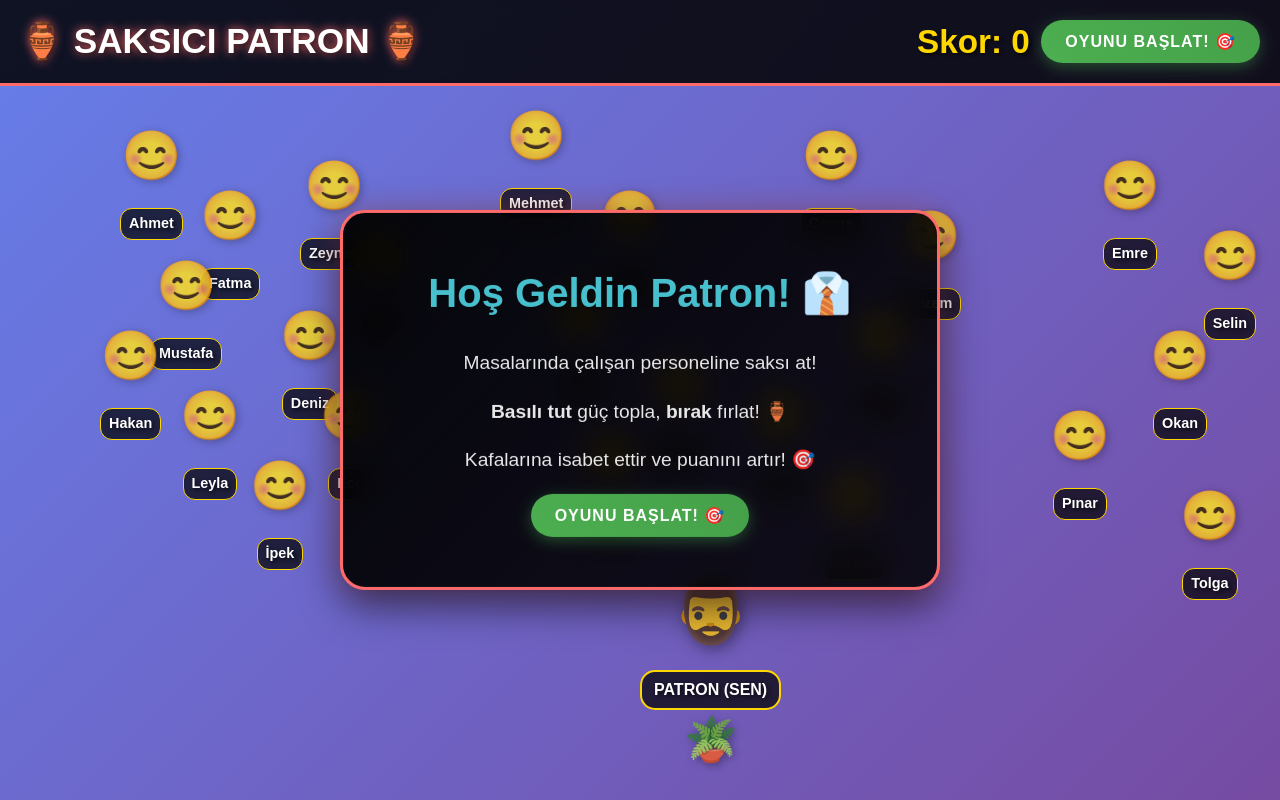
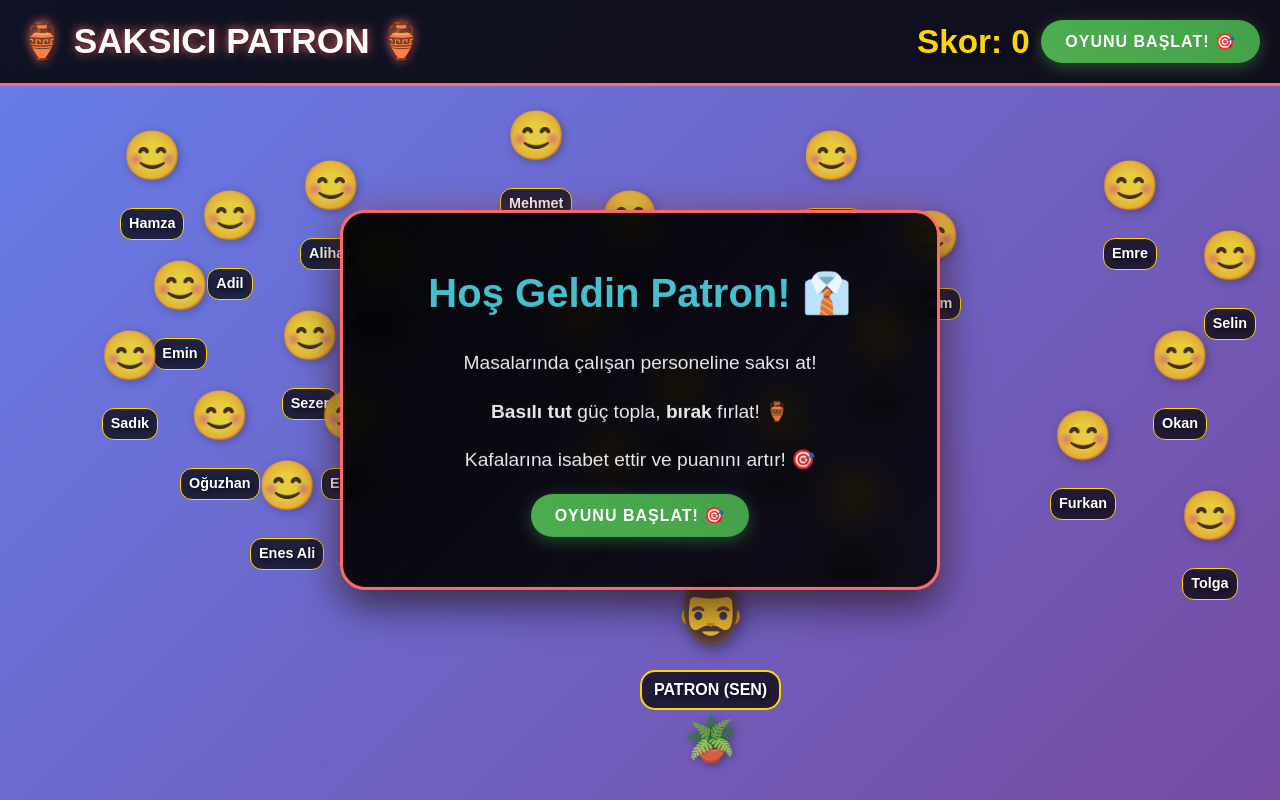
Before and after one commit to oguzhandedekoca/SaksiciPatron, a React (Vite) app: page / in a window 1280 px wide. Built offline with nearby package versions, Linux system fonts and the light colour scheme.

Commit message:
name fix

```diff
--- a/src/App.tsx
+++ b/src/App.tsx
@@ -31,18 +31,18 @@ interface Pot {
 
 const EMPLOYEES_DATA = [
   // Sol üst bölge
-  { name: "Ahmet", x: 120, y: 120 },
-  { name: "Fatma", x: 200, y: 180 },
-  { name: "Mustafa", x: 150, y: 250 },
-  { name: "Hakan", x: 100, y: 320 },
-  { name: "Leyla", x: 180, y: 380 },
+  { name: "Hamza", x: 120, y: 120 },
+  { name: "Adil", x: 200, y: 180 },
+  { name: "Emin", x: 150, y: 250 },
+  { name: "Sadık", x: 100, y: 320 },
+  { name: "Oğuzhan", x: 180, y: 380 },
 
   // Orta sol bölge
-  { name: "Zeynep", x: 300, y: 150 },
-  { name: "Elif", x: 350, y: 220 },
-  { name: "Deniz", x: 280, y: 300 },
-  { name: "Ece", x: 320, y: 380 },
-  { name: "İpek", x: 250, y: 450 },
+  { name: "Alihan", x: 300, y: 150 },
+  { name: "Pınar", x: 350, y: 220 },
+  { name: "Sezer", x: 280, y: 300 },
+  { name: "Engin", x: 320, y: 380 },
+  { name: "Enes Ali", x: 250, y: 450 },
 
   // Orta bölge
   { name: "Mehmet", x: 500, y: 100 },
@@ -62,7 +62,7 @@ const EMPLOYEES_DATA = [
   { name: "Emre", x: 1100, y: 150 },
   { name: "Selin", x: 1200, y: 220 },
   { name: "Okan", x: 1150, y: 320 },
-  { name: "Pınar", x: 1050, y: 400 },
+  { name: "Furkan", x: 1050, y: 400 },
   { name: "Tolga", x: 1180, y: 480 },
 ];
 
```
